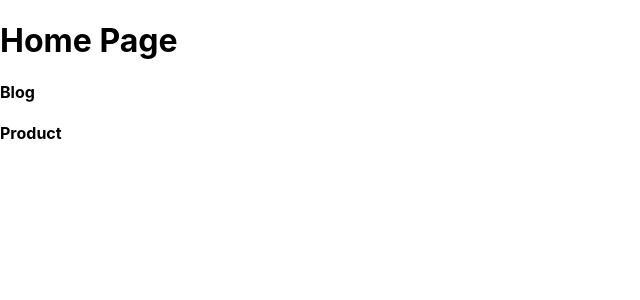
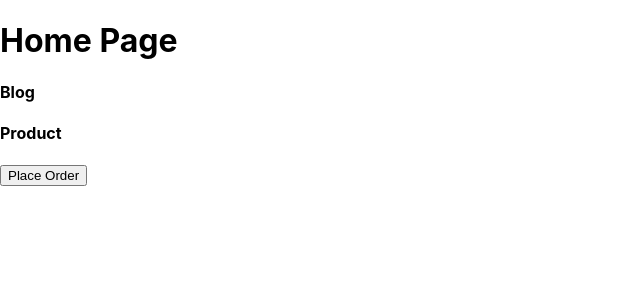
Before and after one commit to utsho-gif/firstNext, a Next.js app: page / in a window 1280 px wide. Shown: the top 300 px of the page, without its empty margins (0-640 px from the left). Built offline with nearby package versions, Linux system fonts and the light colour scheme.

Commit message:
added custom 404 page

```diff
--- a/pages/index.tsx
+++ b/pages/index.tsx
@@ -1,7 +1,12 @@
 import Link from 'next/link';
+import { useRouter } from 'next/router';
 import React from 'react';
 
 const Home = () => {
+  const route = useRouter();
+  const handleClick = () => {
+    route.push('/product');
+  };
   return (
     <div>
       <h1>Home Page</h1>
@@ -11,6 +16,7 @@ const Home = () => {
       <Link href="/product">
         <h4>Product</h4>
       </Link>
+      <button onClick={handleClick}>Place Order</button>
     </div>
   );
 };
```
Also changed, not shown: pages/404.tsx (added, +11 -0 lines).
